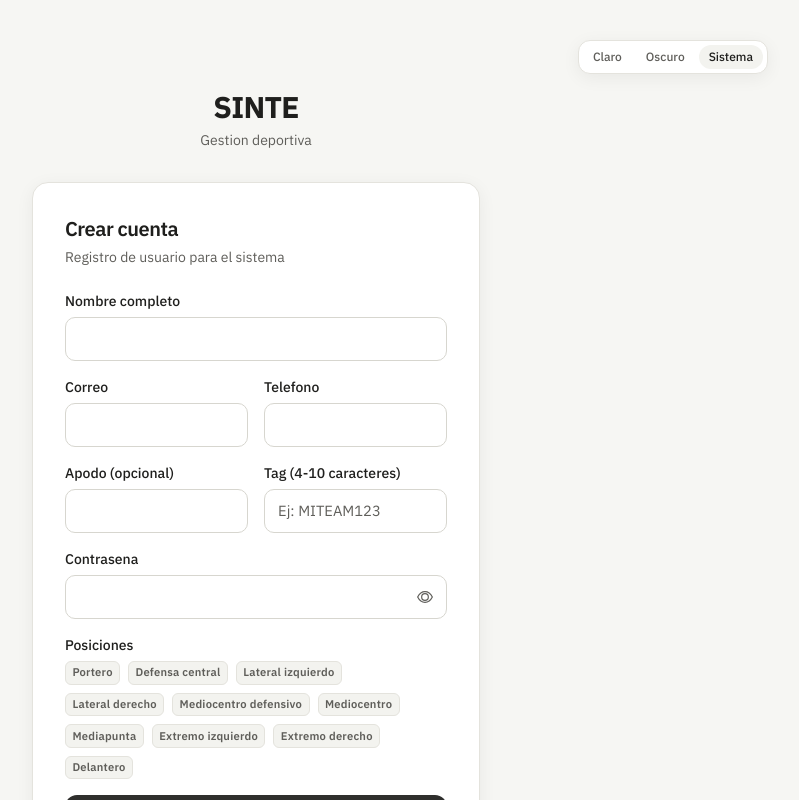
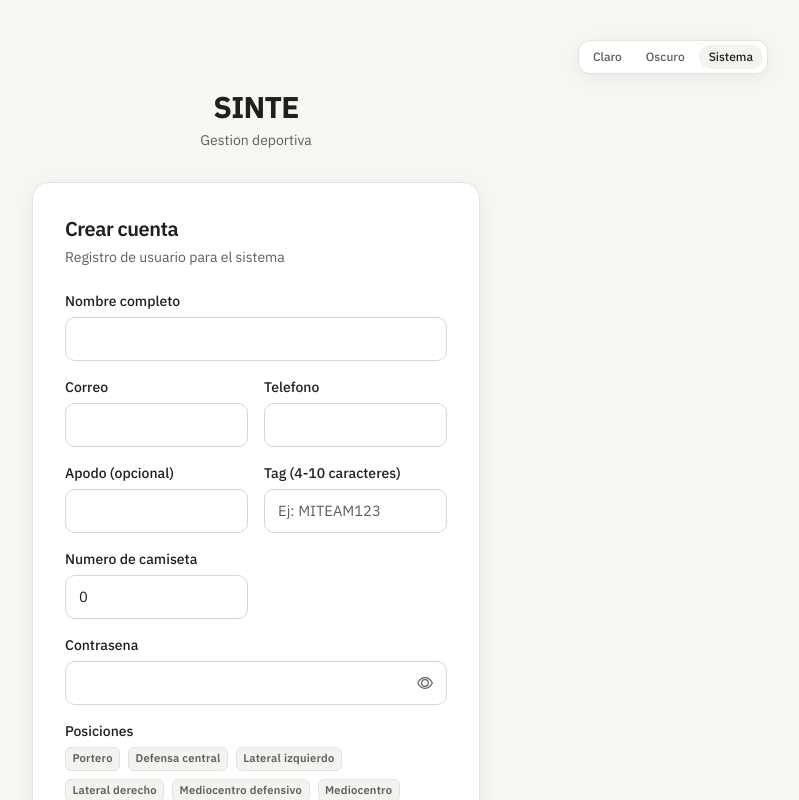
Before and after one commit to BackSet/sinte, a React (Vite) app in the folder frontend/: page /register in a window 1280 px wide. Shown: the top 800 px of the page, without its empty margins (384-1183 px from the left). Built offline with nearby package versions, Linux system fonts and the light colour scheme; no server answers.

Commit message:
Add shirtNumber to registration

```diff
--- a/frontend/src/features/auth/RegisterPage.tsx
+++ b/frontend/src/features/auth/RegisterPage.tsx
@@ -18,6 +18,7 @@ export function RegisterPage() {
   const [phone, setPhone] = useState('')
   const [nickname, setNickname] = useState('')
   const [tag, setTag] = useState('')
+  const [shirtNumber, setShirtNumber] = useState(0)
   const [password, setPassword] = useState('')
   const [showPassword, setShowPassword] = useState(false)
   const [selectedPositions, setSelectedPositions] = useState<Array<{ positionCode: string; priority: number }>>([])
@@ -61,6 +62,7 @@ export function RegisterPage() {
       phone,
       nickname: nickname || undefined,
       tag,
+      shirtNumber,
       password,
       positions: selectedPositions.length > 0 ? selectedPositions : undefined,
     })
@@ -122,6 +124,19 @@ export function RegisterPage() {
             onChange={(e) => setTag(e.target.value.toUpperCase())}
             maxLength={10}
             placeholder="Ej: MITEAM123"
+            required
+          />
+        </div>
+        <div>
+          <label className="mb-1.5 block text-sm font-medium" htmlFor="register-shirt">Numero de camiseta</label>
+          <input
+            id="register-shirt"
+            className="ui-input"
+            type="number"
+            value={shirtNumber}
+            onChange={(e) => setShirtNumber(parseInt(e.target.value) || 0)}
+            min={0}
+            max={99}
             required
           />
         </div>
--- a/frontend/src/features/auth/auth-api.ts
+++ b/frontend/src/features/auth/auth-api.ts
@@ -18,7 +18,8 @@ export type RegisterPayload = {
   email: string
   phone: string
   nickname?: string
-  tag?: string
+  tag: string
+  shirtNumber: number
   password: string
   positions?: Array<{ positionCode: string; priority: number }>
 }
```
Also changed, not shown: 2 other files (tests, documents, lock files or other folders).
